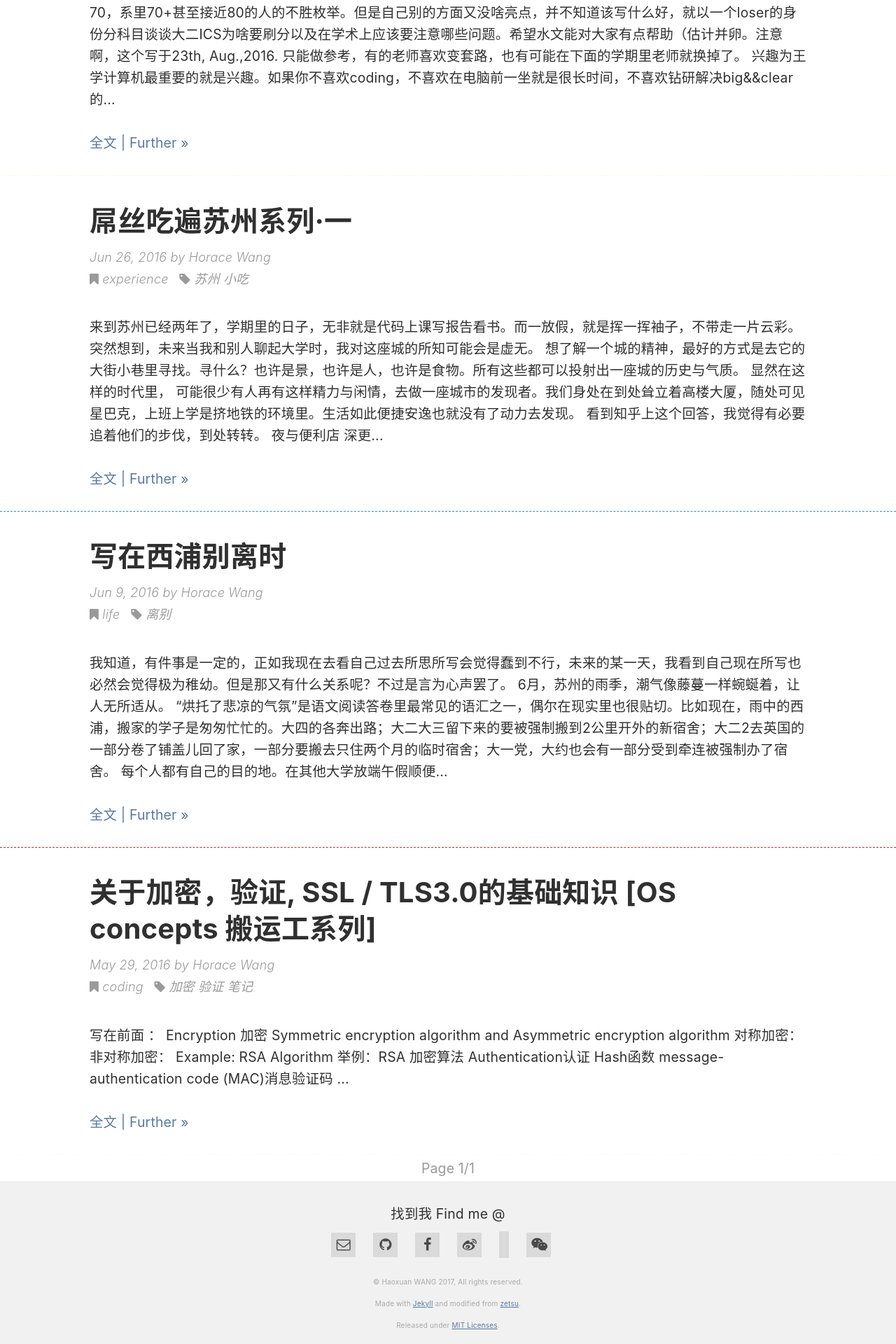
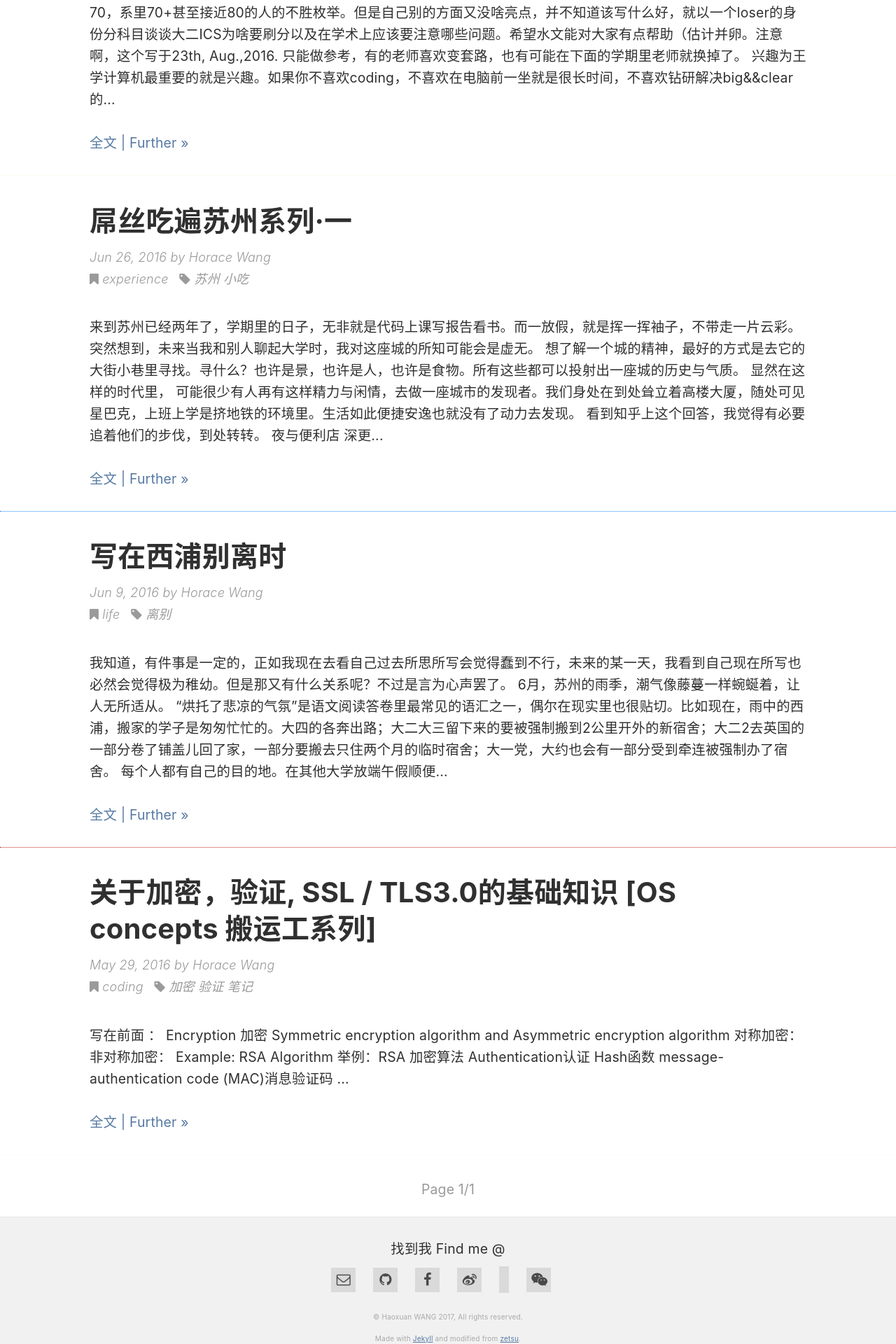
Before and after one commit to billweasley/billweasley.github.io, a Jekyll site: the page built from index.html, in a window 1280 px wide. Shown: the part 1003-2923 px from the top of the page at 70% size. Built offline with Jekyll 4.4.1, drawn with Linux system fonts in a browser that asks for light colours; nearby versions of some CDN libraries; the list of posts is cut into pages by our own code; a style sheet for code colours, icons or effects is not loaded.

Commit message:
Update _layout.scss

```diff
--- a/_sass/_layout.scss
+++ b/_sass/_layout.scss
@@ -123,7 +123,7 @@ a.coverbox {
 // Site header
 .header {
 
-background: rgba(255, 255, 255, 0.95) url('https://source.unsplash.com/category/nature/2000x800') no-repeat 50% 0px;
+background:#99ffdb url('https://source.unsplash.com/category/nature/2000x800') no-repeat 50% 0px;
 
   @include background-size(cover);
   border-bottom: 1px solid $gray-color-light;
@@ -450,7 +450,7 @@ float: none;}
   .post {
     padding-bottom: $spacing-unit;
   //  margin-bottom: $spacing-unit;
-    border-bottom: 1.3px dashed $link-hover-color;
+    border-bottom: 1.3px dotted $link-hover-color;
 
     &:last-child {
       border-bottom: none;
@@ -567,7 +567,7 @@ float: none;}
   //display: inline-block;
   width: 100%;
   text-align: center;
-  padding: 30 0 20 0;
+  padding: 30px 0 20px 0;
   padding-left: 0;
   position: relative;
 
```
